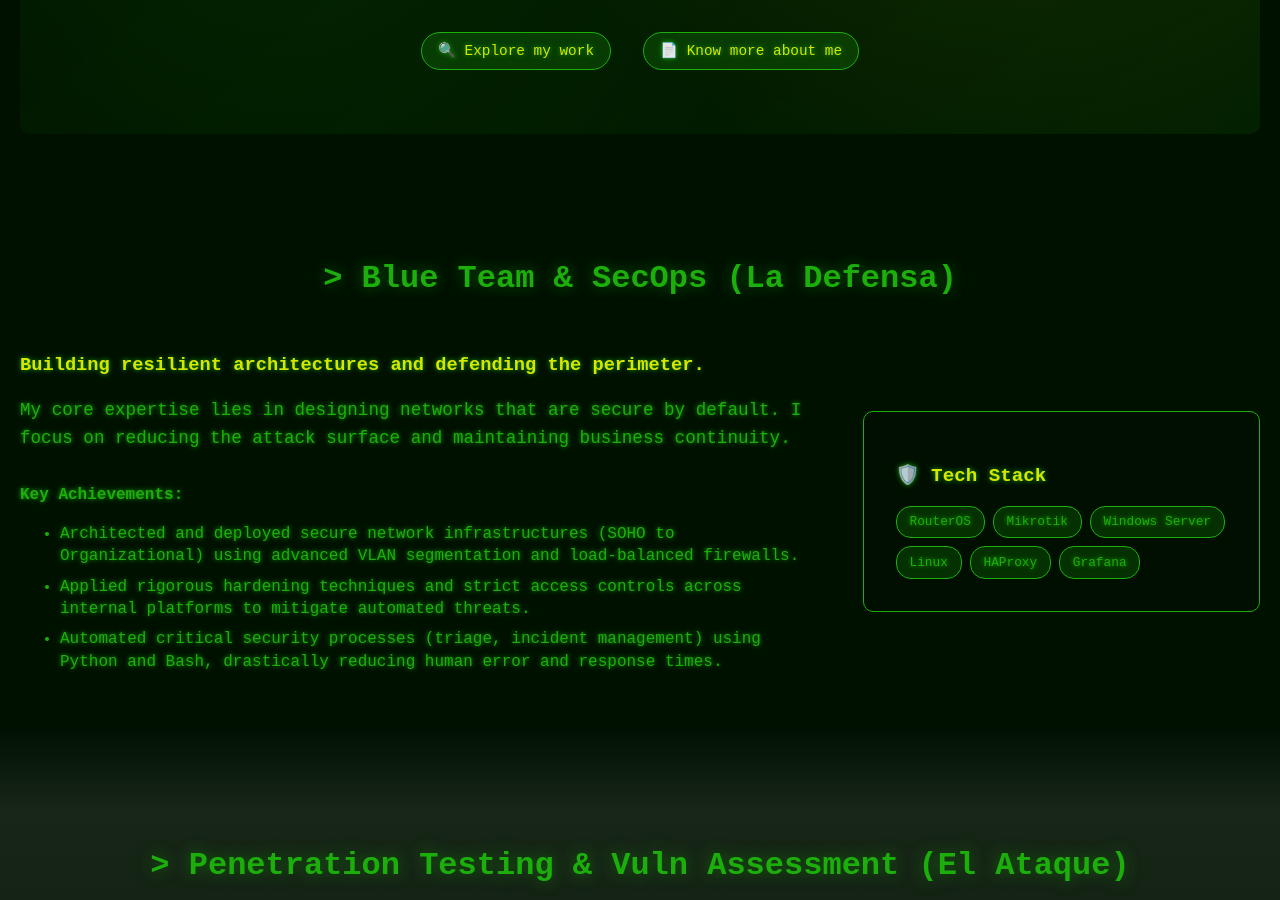
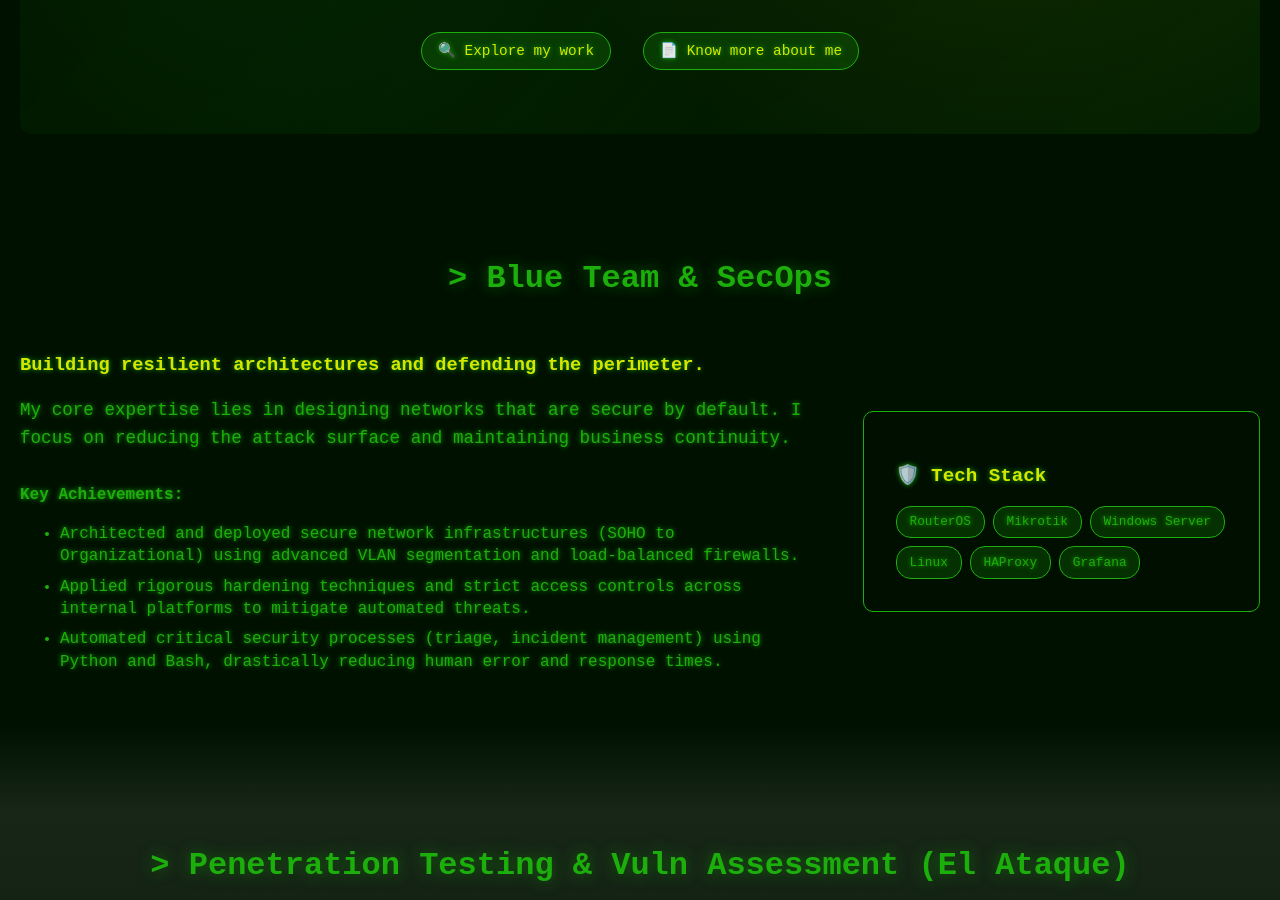
Before and after one commit to Rubenelcurioso/rubenelcurioso.github.io, a Jekyll site: the page built from index.html, in a window 1280 px wide and 900 px high, scrolled down 580 px. Built offline with Jekyll 4.4.1, drawn with Linux system fonts in a browser that asks for light colours.

Commit message:
Remove "La Defensa" from Blue Team header
Removes the Spanish subtitle "(La Defensa)" from the "Blue Team & SecOps" section header, as requested in the PR comments.

Co-authored-by: Rubenelcurioso <104898981+Rubenelcurioso@users.noreply.github.com>

```diff
--- a/index.html
+++ b/index.html
@@ -30,7 +30,7 @@ layout: default
   </div>
 
   <section id="blue-team" class="content-section">
-    <h2 class="section-title">> Blue Team & SecOps (La Defensa)</h2>
+    <h2 class="section-title">> Blue Team & SecOps</h2>
     <div class="about-grid">
       <div class="about-text">
         <h3 style="color: #eeff00; margin-bottom: 1rem;">Building resilient architectures and defending the perimeter.</h3>
```
Also changed, not shown: 1 other file.
